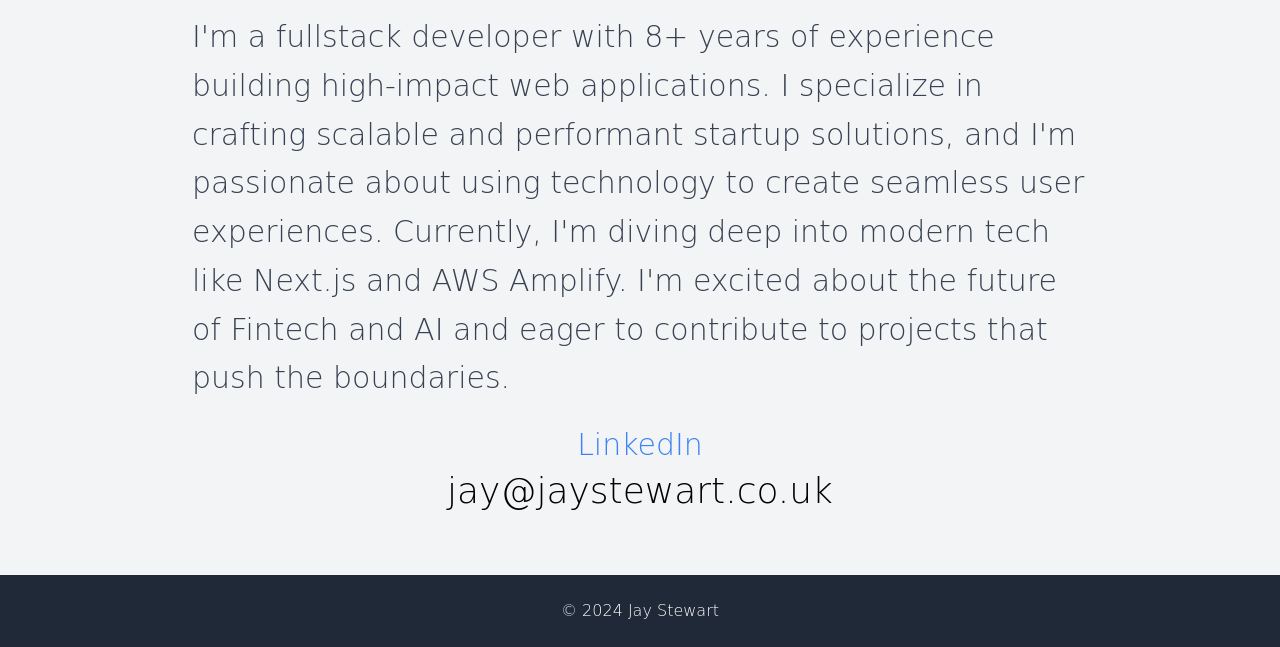
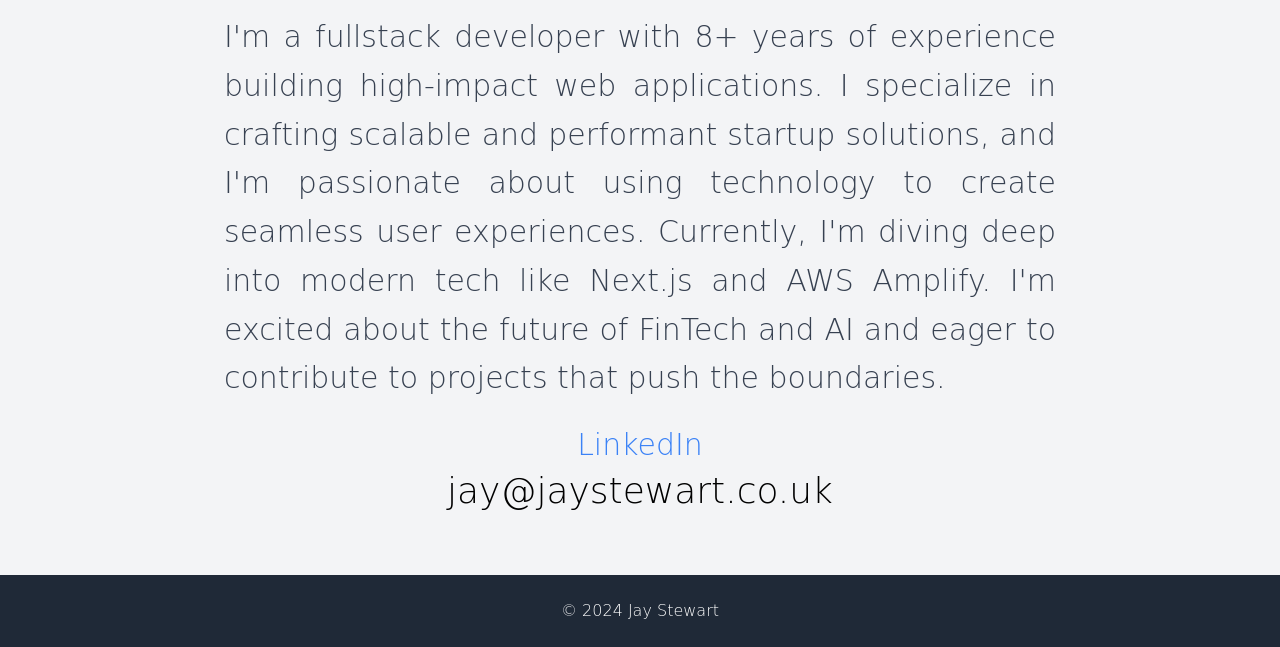
Before and after one commit to jaystewart86/jaystewart.co.uk, a plain HTML site: page index.html in a window 1280 px wide. Shown: the part 287-934 px from the top of the page. Drawn offline with nearby package versions, Linux system fonts and the light colour scheme; a web font is replaced by a local one.

Commit message:
Update index.html: Adjusted padding and alignment in the "About Me" section

```diff
--- a/index.html
+++ b/index.html
@@ -32,16 +32,16 @@
       </div>
     </header>
 
-    <main class="container mx-auto py-12 max-w-4xl">
-      <section class="mb-4">
+    <main class="container mx-auto py-12 px-4 max-w-4xl">
+      <section class="mb-4 px-4">
         <h2 class="text-3xl font-bold mb-4 text-center">About Me</h2>
-        <p class="text-gray-700 leading-relaxed text-3xl">
+        <p class="text-gray-700 leading-relaxed text-3xl text-justify">
           I'm a fullstack developer with 8+ years of experience building
           high-impact web applications. I specialize in crafting scalable and
           performant startup solutions, and I'm passionate about using
           technology to create seamless user experiences. Currently, I'm diving
           deep into modern tech like Next.js and AWS Amplify. I'm excited about
-          the future of Fintech and AI and eager to contribute to projects that
+          the future of FinTech and AI and eager to contribute to projects that
           push the boundaries.
         </p>
       </section>
```
